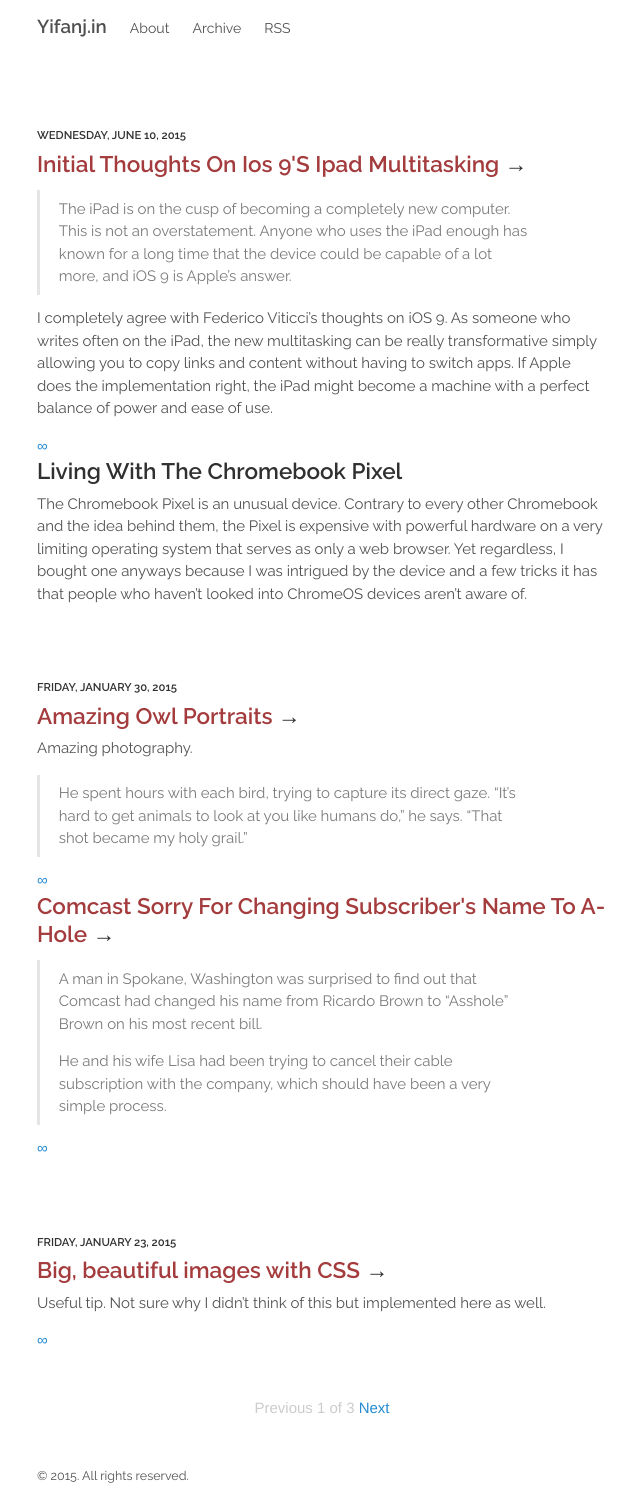
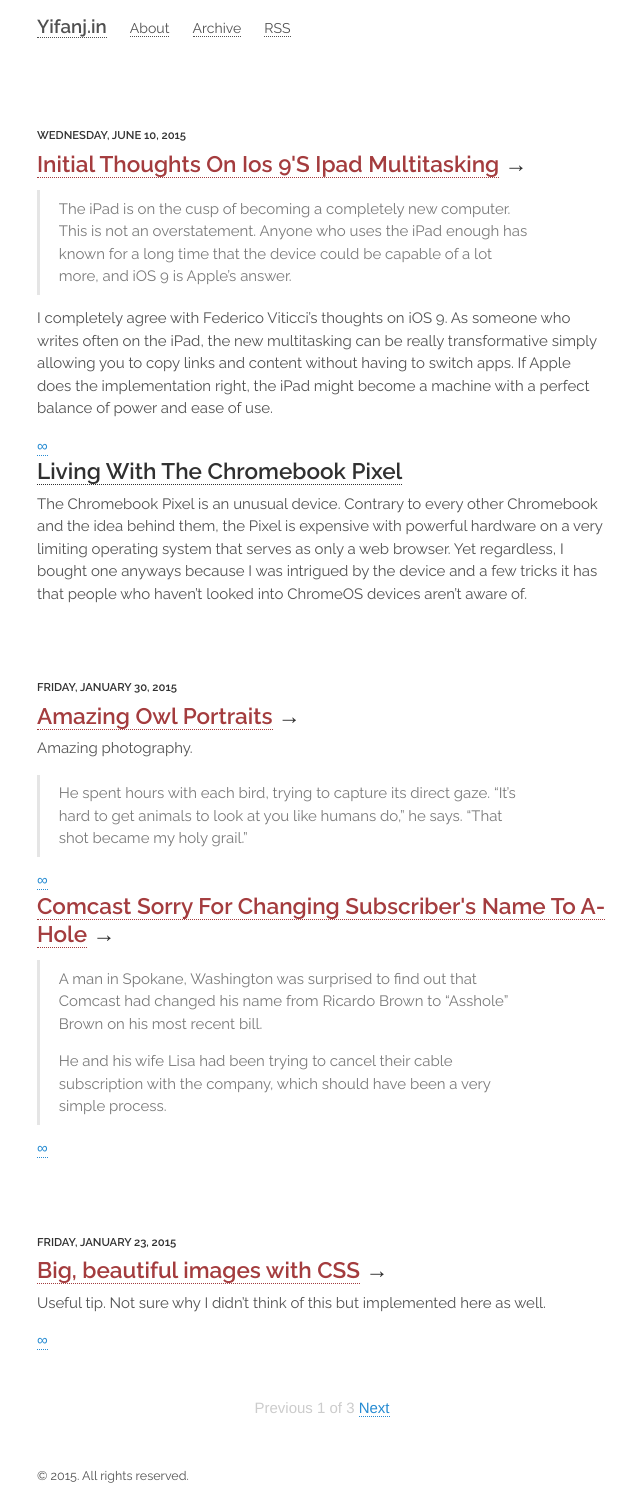
Before and after one commit to tr4656/tr4656.github.io, a Jekyll site: the page built from index.html, in a window 1280 px wide. Shown: the whole page, without its empty margins (318-958 px from the left). Built offline with Jekyll 4.4.1, drawn with Linux system fonts in a browser that asks for light colours; nearby versions of some CDN libraries; the list of posts is cut into pages by our own code.

Commit message:
Update poole.css

```diff
--- a/public/css/poole.css
+++ b/public/css/poole.css
@@ -70,6 +70,8 @@ body {
 a {
   color: #268bd2;
   text-decoration: none;
+  border-bottom-style: dotted;
+  border-bottom-width: 1px;
 }
 a strong {
   color: inherit;
```
